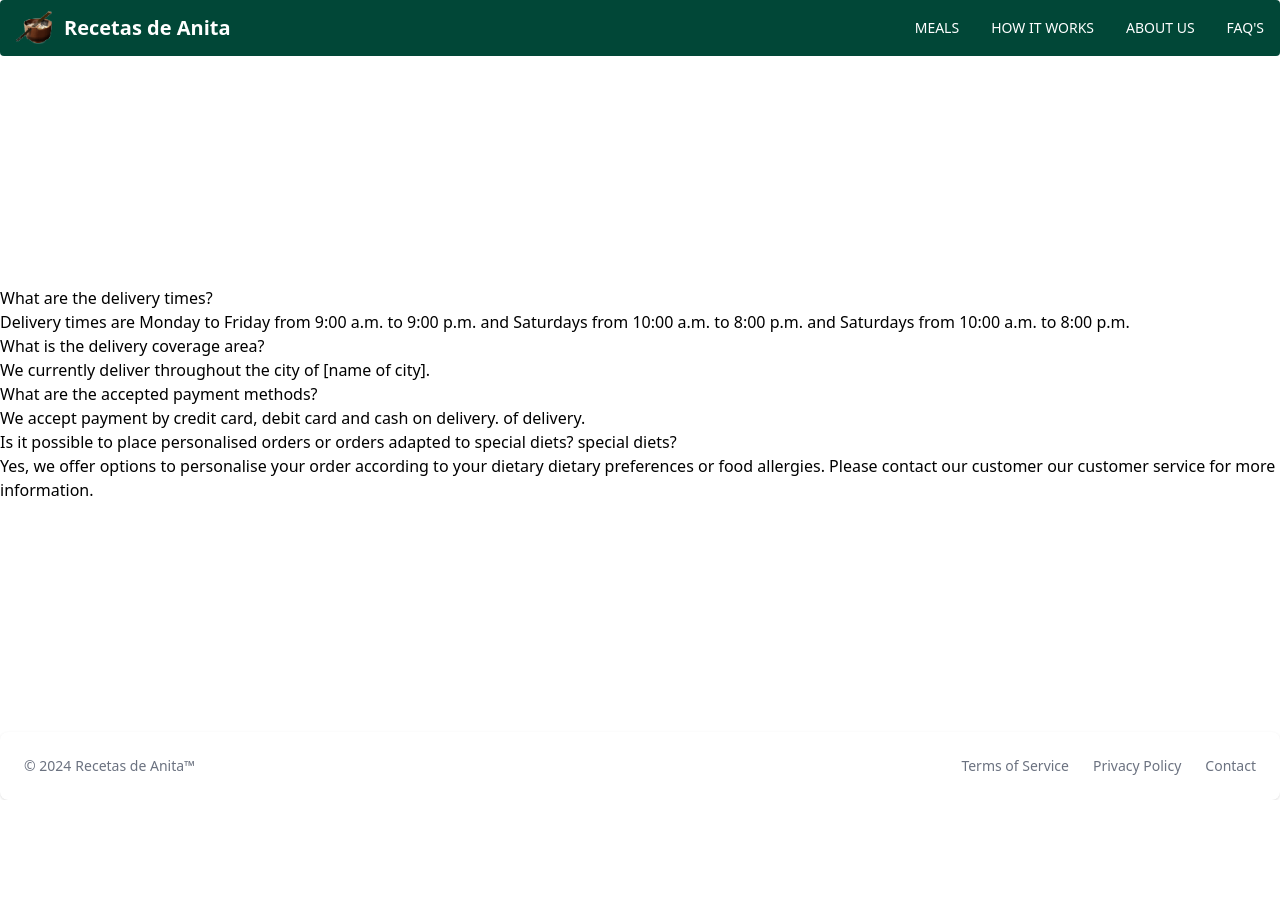
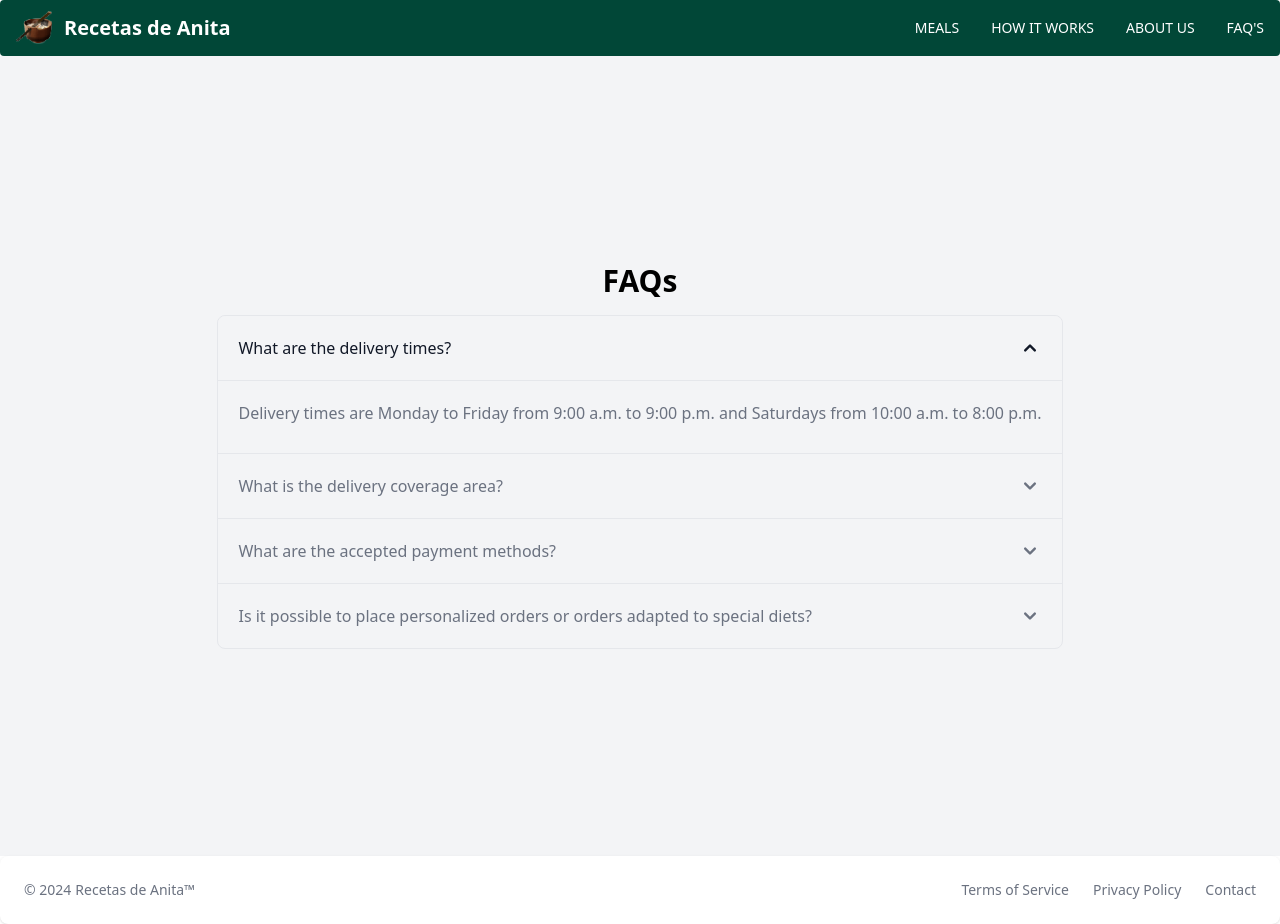
Before and after one commit to Nanakuh/mealmarket, a React (Vite) app: page /faqs in a window 1280 px wide. Before the commit the page ends 800 px from the top, so only its background shows below. Built offline with nearby package versions, Linux system fonts and the light colour scheme.

Commit message:
Faqs view and categories

```diff
--- a/src/routes/faqs.jsx
+++ b/src/routes/faqs.jsx
@@ -1,35 +1,45 @@
+import { Accordion } from "flowbite-react";
+
 function Faqs() {
+  const questionAnswers = [
+    {
+      question: "What are the delivery times?",
+      answer:
+        "Delivery times are Monday to Friday from 9:00 a.m. to 9:00 p.m. and Saturdays from 10:00 a.m. to 8:00 p.m.",
+    },
+    {
+      question: "What is the delivery coverage area?",
+      answer: "We currently deliver throughout the city of [name of city].",
+    },
+    {
+      question: "What are the accepted payment methods?",
+      answer:
+        "We accept payment by credit card, debit card, and cash on delivery.",
+    },
+    {
+      question:
+        "Is it possible to place personalized orders or orders adapted to special diets?",
+      answer:
+        "Yes, we offer options to personalize your order according to your dietary preferences or food allergies. Please contact our customer service for more information.",
+    },
+  ];
+
   return (
-    <div>
-      <div className="question" onClick="toggleAnswer(0)">
-        What are the delivery times?
-      </div>
-      <div className="answer">
-        Delivery times are Monday to Friday from 9:00 a.m. to 9:00 p.m. and
-        Saturdays from 10:00 a.m. to 8:00 p.m. and Saturdays from 10:00 a.m. to
-        8:00 p.m.
-      </div>
-      <div className="question" onClick="toggleAnswer(1)">
-        What is the delivery coverage area?
-      </div>
-      <div className="answer">
-        We currently deliver throughout the city of [name of city].
-      </div>
-      <div className="question" onClick="toggleAnswer(2)">
-        What are the accepted payment methods?
-      </div>
-      <div className="answer">
-        We accept payment by credit card, debit card and cash on delivery. of
-        delivery.
-      </div>
-      <div className="question" onClick="toggleAnswer(3)">
-        Is it possible to place personalised orders or orders adapted to special
-        diets? special diets?
-      </div>
-      <div className="answer">
-        Yes, we offer options to personalise your order according to your
-        dietary dietary preferences or food allergies. Please contact our
-        customer our customer service for more information.
+    <div className="bg-gray-100 flex justify-center items-center h-screen w-full">
+      <div className="flex flex-col items-center w-full">
+        <h1 className="text-3xl font-bold mb-4">FAQs</h1>
+        <Accordion className="min-w-4">
+          {questionAnswers.map((item, i) => (
+            <Accordion.Panel key={i}>
+              <Accordion.Title>{item.question}</Accordion.Title>
+              <Accordion.Content>
+                <p className="mb-2 text-gray-500 dark:text-gray-400">
+                  {item.answer}
+                </p>
+              </Accordion.Content>
+            </Accordion.Panel>
+          ))}
+        </Accordion>
       </div>
     </div>
   );
--- a/src/routes/meals.jsx
+++ b/src/routes/meals.jsx
@@ -1,8 +1,10 @@
 import { useEffect, useState } from "react";
 import MealCard from "../components/meal-card/meal-card";
+import { Badge } from "flowbite-react";
 
 function Meals() {
   const [meals, setMeals] = useState();
+  const [categories, setCategories] = useState();
 
   useEffect(() => {
     const fetchData = async () => {
@@ -15,6 +17,10 @@ function Meals() {
         }
         const data = await response.json();
         setMeals(data);
+        const categories = data.map((meal) => meal.foodGroup);
+
+        const filteredCategories = [...new Set(categories)];
+        setCategories(filteredCategories);
       } catch (error) {
         console.error("There was a problem with the fetch operation:", error);
       }
@@ -24,6 +30,17 @@ function Meals() {
   }, []);
 
   return (
+    <div>
+      <div>
+        <h2>filtros</h2>
+
+        {categories &&
+          categories.map((category, i) => (
+            <Badge key={i} color="gray">
+              {category}
+            </Badge>
+          ))}
+      </div>
       <div className="flex flex-wrap justify-center">
         {meals ? (
           meals.map((meal, i) => (
@@ -41,6 +58,7 @@ function Meals() {
           <h2>Cargando</h2>
         )}
       </div>
+    </div>
   );
 }
 
```
Lines whose indentation alone changed are shown as unchanged.
